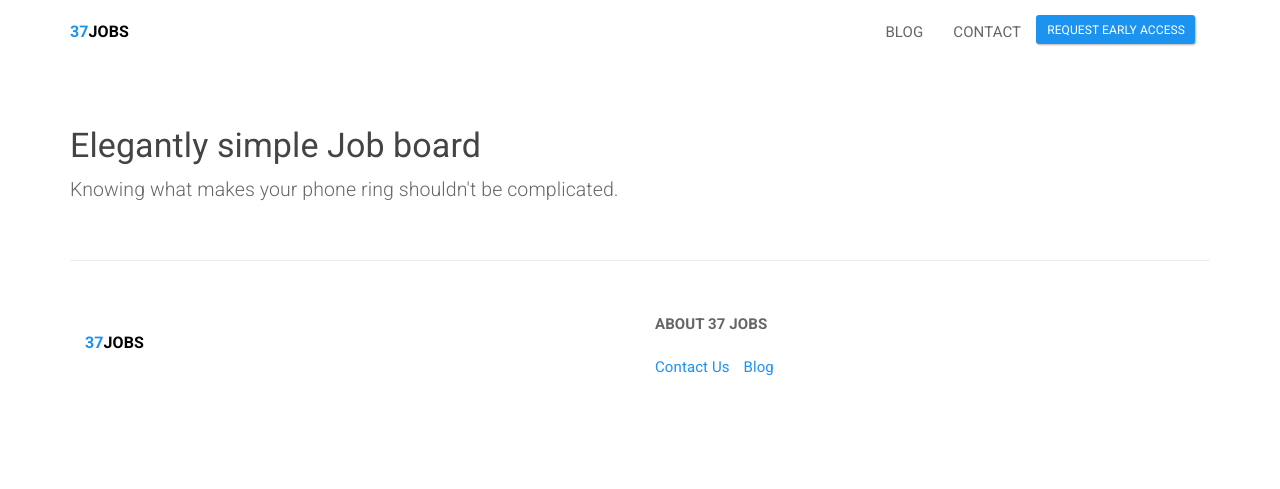
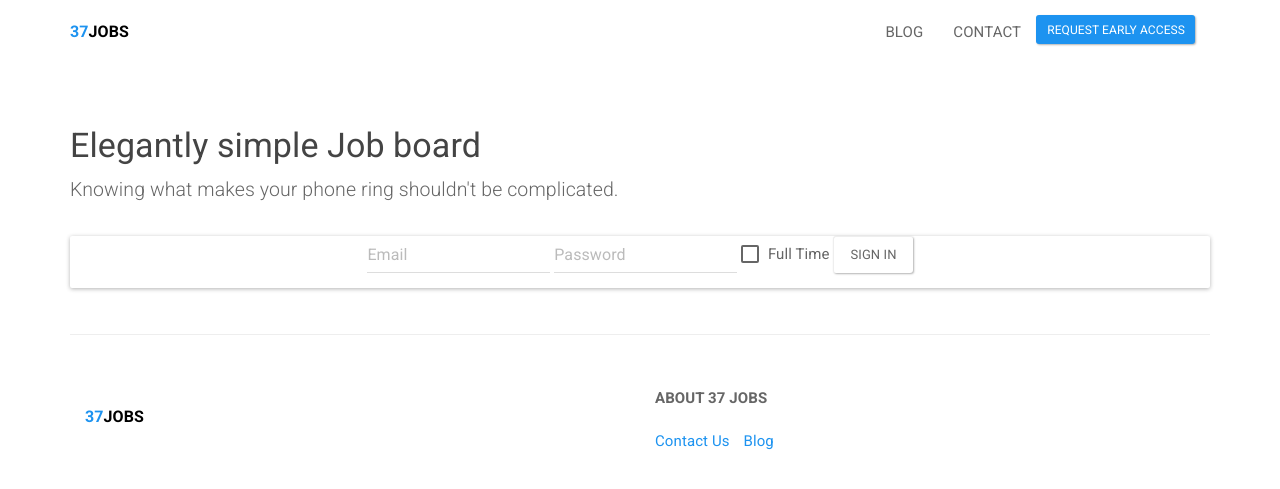
Before and after one commit to alexphelps/hiretech, a Jekyll site: the page built from index.html, in a window 1280 px wide. Shown: the top 489 px of the page. Built offline with Jekyll 4.4.1, drawn with Linux system fonts in a browser that asks for light colours; the list of posts is cut into pages by our own code.

Commit message:
update index

```diff
--- a/index.html
+++ b/index.html
@@ -14,7 +14,26 @@ title:  '37 Jobs '
 		</div>
 		<div class="row">
 			<div class="col-md-12 text-center">
-
+				<div class="panel panel-default">
+					<div class="panel-body p-20">
+						<form class="form-inline">
+							<div class="form-group">
+								<label class="sr-only" for="exampleInputEmail3">Email address</label>
+								<input type="email" class="form-control" id="exampleInputEmail3" placeholder="Email">
+							</div>
+							<div class="form-group">
+								<label class="sr-only" for="exampleInputPassword3">Password</label>
+								<input type="password" class="form-control" id="exampleInputPassword3" placeholder="Password">
+							</div>
+							<div class="checkbox">
+								<label>
+									<input type="checkbox"> Full Time
+								</label>
+							</div>
+							<button type="submit" class="btn btn-default">Sign in</button>
+						</form>
+					</div>
+				</div>
 			</div>
 		</div>
 	</div>
```
Also changed, not shown: _includes/footer.html (line endings or trailing spaces).
